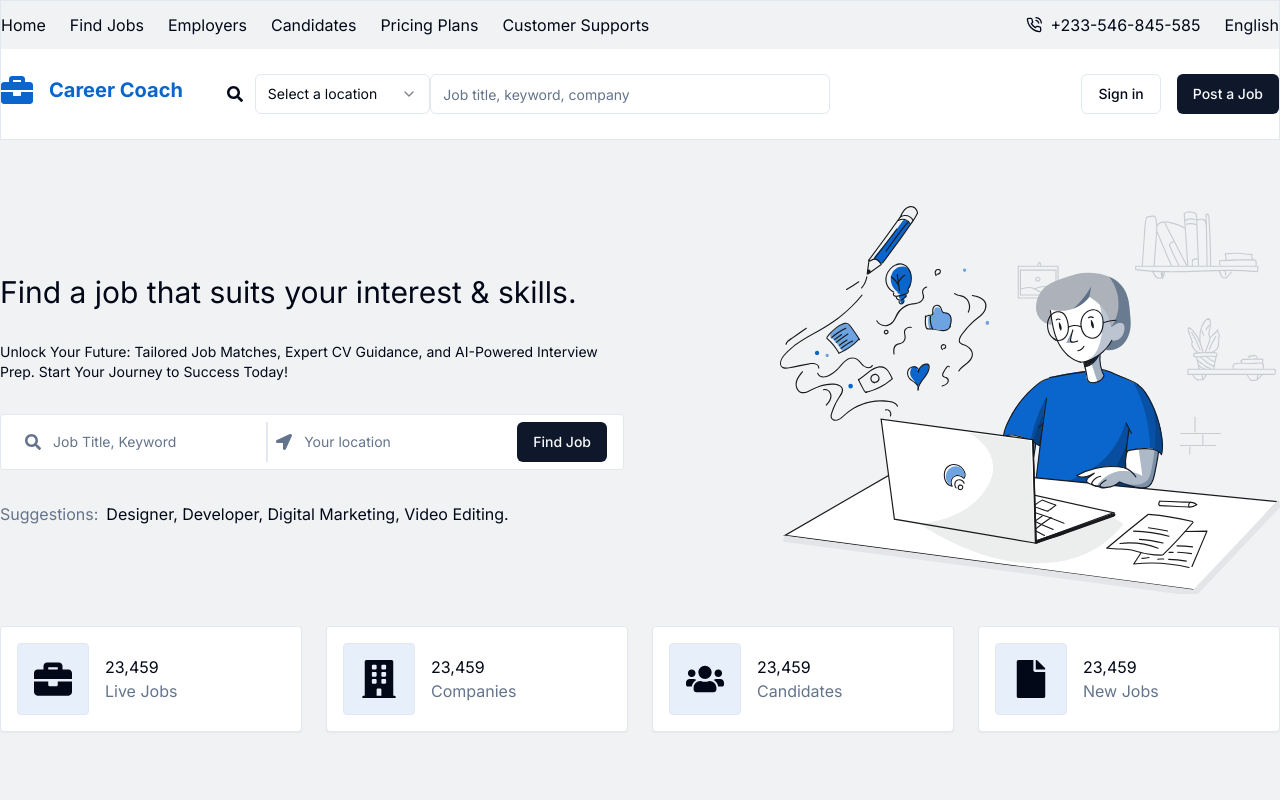
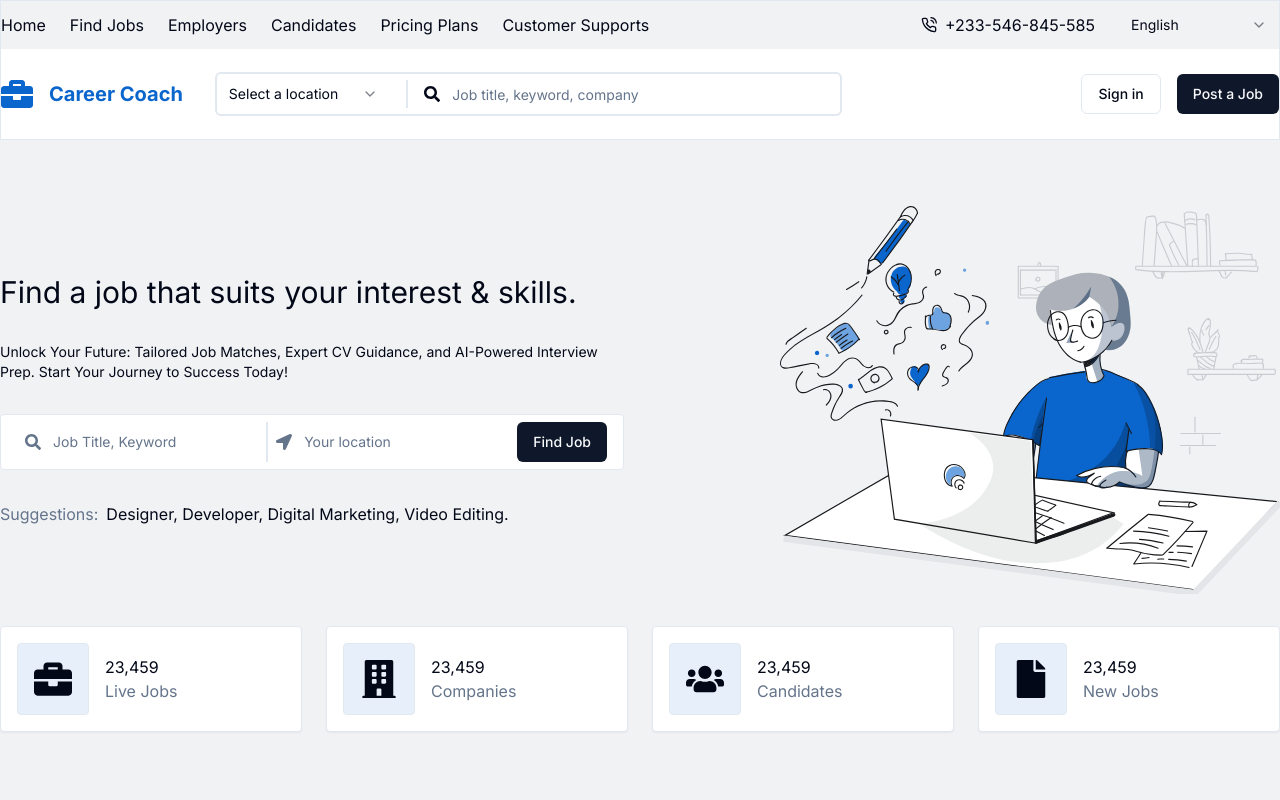
Before and after one commit to uniquetheo/career-coach, a Next.js app: page / in a window 1280 px wide. Shown: the top 800 px of the page. Built offline with nearby package versions, Linux system fonts and the light colour scheme.

Commit message:
restyle nav language component

```diff
--- a/app/page.js
+++ b/app/page.js
@@ -1,4 +1,5 @@
 import HeroSection from "@/components/heroSection";
+import HowItWorks from "@/components/howItWorks";
 import PopularVacancies from "@/components/popularVacancies";
 
 export default function Home() {
@@ -10,6 +11,9 @@ export default function Home() {
       <section>
         <PopularVacancies />
       </section>
+      <section className="bg-[#f1f2f4]">
+        <HowItWorks />
+      </section>
     </main>
   );
 }
--- /dev/null
+++ b/components/howItWorks.jsx
@@ -0,0 +1,9 @@
+import React from 'react'
+
+const HowItWorks = () => {
+  return (
+    <div className=''>HowItWorks</div>
+  )
+}
+
+export default HowItWorks
--- a/components/navbar.jsx
+++ b/components/navbar.jsx
@@ -9,10 +9,19 @@ import {
   SelectContent,
   SelectGroup,
   SelectItem,
-  SelectLabel,
   SelectTrigger,
   SelectValue,
 } from "./ui/select";
+import { fi } from "flag-icons";
+
+const languages = [
+  { name: "English", value: "english", flag: "/next.svg", code: "us" },
+  { name: "Italian", value: "italian", flag: "/next.svg", code: "it" },
+  { name: "French", value: "french", flag: "/next.svg", code: "fr" },
+  { name: "Spanish", value: "spanish", flag: "/next.svg", code: "es" },
+  { name: "German", value: "german", flag: "/next.svg", code: "de" },
+  { name: "Portuguese", value: "portuguese", flag: "/next.svg", code: "pt" },
+];
 
 const NavBar = () => {
   return (
@@ -23,32 +32,48 @@ const NavBar = () => {
             <div className="h-full">
               <NavMenu />
             </div>
-            <div className="flex">
+            <div className="flex gap-6 h-full items-center">
               <div className="h-full flex items-center gap-2">
                 <FiPhoneCall />
                 <span>+233-546-845-585</span>
               </div>
               <div className="flex">
-                <Image src="/usa.svg" alt="usa flag" width={24} height={24} />
-                <span>English</span>
+                <Select className="">
+                  <SelectTrigger className="min-w-[160px] flex border-none">
+                    <SelectValue placeholder={`${languages[0].name}`} />
+                  </SelectTrigger>
+                  <SelectContent>
+                    <SelectGroup className="">
+                      {languages.map((item, id) => {
+                        return (
+                          <SelectItem
+                            key={id}
+                            value={item.value}
+                            className="flex"
+                          >
+                            <span className={`fi fi-${item.code} mr-2`}></span>
+                            {item.name}
+                          </SelectItem>
+                        );
+                      })}
+                    </SelectGroup>
+                  </SelectContent>
+                </Select>
               </div>
             </div>
           </div>
         </div>
         <div className="bg-white">
           <div className="h-[90px] max-w-[1440px] flex justify-between items-center mx-auto">
-            <div className="flex gap-8">
+            <div className="flex gap-8 items-center">
               <div className="h-full flex items-center gap-4 text-[#0A65CC]">
-                <FaBriefcase className="w-8 h-8 " />
+                <FaBriefcase className="w-8 h-8" />
                 <span className="text-xl font-bold">Career Coach</span>
               </div>
               <div className="h-full">
-                <div className="flex">
-                <div className="w-10 h-10 flex items-center mx-3">
-                    <FaSearch className="" />
-                  </div>
+                <div className="flex justify-between border-2 rounded-md">
                   <Select className="min-w-[250px]">
-                    <SelectTrigger>
+                    <SelectTrigger className="border-none">
                       <SelectValue placeholder="Select a location" />
                     </SelectTrigger>
                     <SelectContent>
@@ -60,12 +85,15 @@ const NavBar = () => {
                       </SelectGroup>
                     </SelectContent>
                   </Select>
-
+                  <div className="h-7 my-auto mx-4 border-l-2 "></div>
+                  <div className="w-10 h-10 flex items-center">
+                    <FaSearch className="" />
+                  </div>
                   <Input
                     id="search"
                     type="text"
                     placeholder="Job title, keyword, company"
-                    className="min-w-[400px]"
+                    className="min-w-[400px] border-none"
                   />
                 </div>
               </div>
--- a/package.json
+++ b/package.json
@@ -16,6 +16,7 @@
     "@radix-ui/react-slot": "^1.1.0",
     "class-variance-authority": "^0.7.0",
     "clsx": "^2.1.1",
+    "flag-icons": "^7.2.3",
     "lucide-react": "^0.427.0",
     "next": "14.2.5",
     "react": "^18",
```
Also changed, not shown: 1 other file (tests, documents, lock files or other folders).
